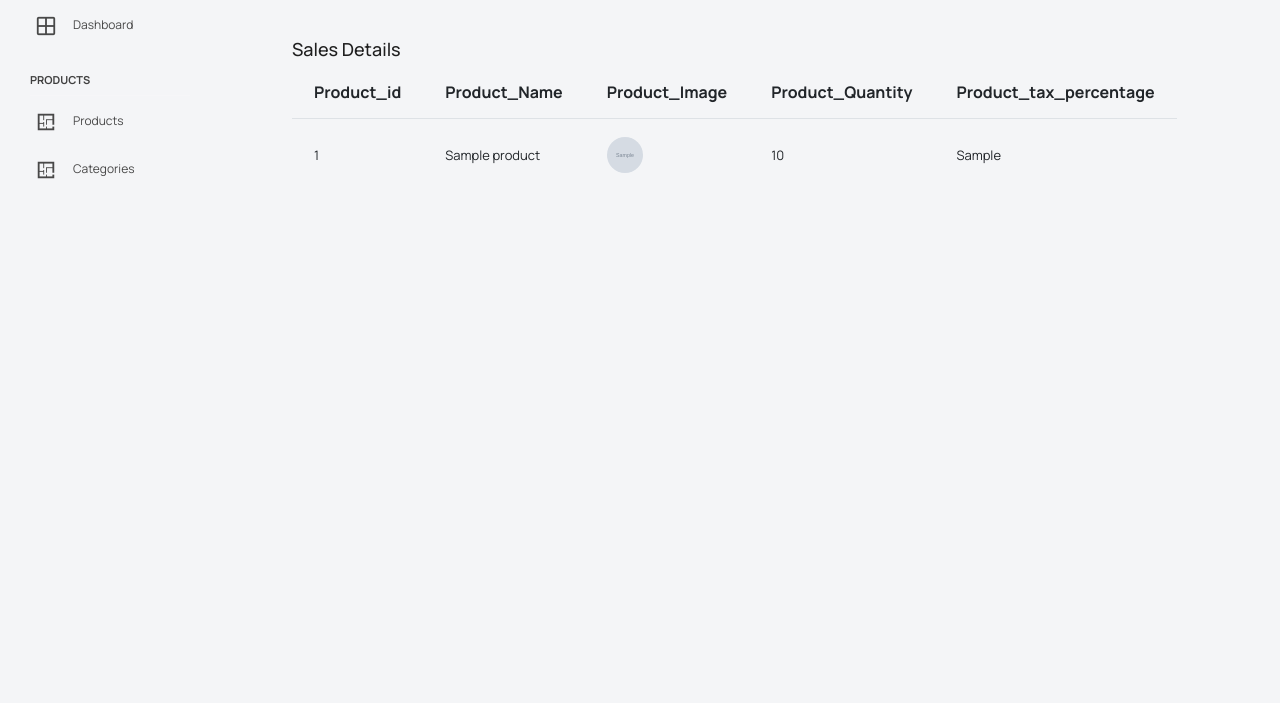
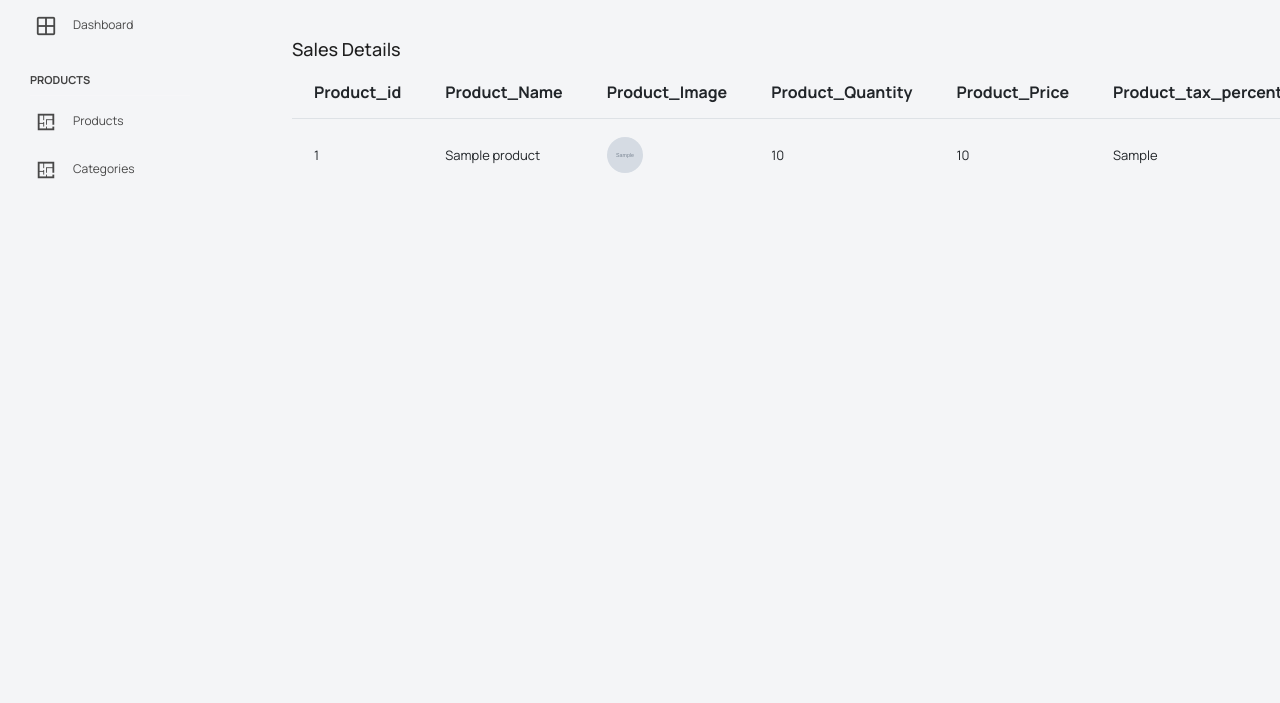
Before and after one commit to utsavsomaiya/point-of-sale, a PHP site: page /admin/sales_item.php?id=1 in a window 1280 px wide. Shown: the part 97-800 px from the top of the page. Run offline with PHP 8.4, Linux system fonts and the light colour scheme; the visitor is signed in with stand-in values (Sample User, id 1); tables that the repository leaves empty or names only in its code hold one stand-in row (values such as "Sample post"); grey boxes marked "Sample" are stand-in pictures.

Commit message:
Using Join Query

```diff
--- a/admin/sales_item.php
+++ b/admin/sales_item.php
@@ -17,36 +17,25 @@ $salesId = $_GET['id'];
                                     <th>Product_Name</th>
                                     <th>Product_Image</th>
                                     <th>Product_Quantity</th>
+                                    <th>Product_Price</th>
                                     <th>Product_tax_percentage</th>
                                 </tr>
                             <?php
                                 require 'layout/db_connect.php';
-                                $fetch = $pdo->prepare('select * from sales_item where sales_id =:sales_id');
+                                $fetch = $pdo->prepare('SELECT sales_item.product_id, product.name, product.image, sales_item.product_quantity, sales_item.product_price, sales_item.product_tax_percentage FROM sales_item JOIN product ON sales_item.product_id = product.id AND sales_item.sales_id = :sales_id');
                                 $fetch->bindParam(':sales_id', $salesId);
                                 $fetch->execute();
                                 $result = $fetch->fetchAll();
-                                foreach ($result as $salesItem) {
-                                    if (!empty($salesItem)) {
+                                foreach ($result as $salesDetails) {
+                                    if (!empty($salesDetails)) {
                                         ?>
                                 <tr>
-                                    <td><?= $salesItem['product_id'] ?></td>
-                                    <?php
-                                        $fetch = $pdo->prepare('select name,image from product where id=:id');
-                                        $fetch->bindParam(':id', $salesItem['product_id']);
-                                        $fetch->execute();
-                                        $result = $fetch->fetchAll();
-                                        foreach ($result as $productItem) {
-                                            if (!empty($productItem)) {
-                                                ?>
-                                    <td><?= $productItem['name'] ?></td>
-                                    <td><img src="<?= '/admin/images/' . $productItem['image'] ?>"></td>
-                                    <?php
-                                            } else {
-                                                echo "No Record Found..";
-                                            }
-                                        } ?>
-                                    <td><?= $salesItem['product_quantity'] ?></td>
-                                    <td><?= $salesItem['product_tax_percentage'] ?></td>
+                                    <td><?= $salesDetails['product_id'] ?></td>
+                                    <td><?= $salesDetails['name'] ?></td>
+                                    <td><img src="<?= '/admin/images/' . $salesDetails['image'] ?>"></td>
+                                    <td><?= $salesDetails['product_quantity'] ?></td>
+                                    <td><?= $salesDetails['product_price'] ?></td>
+                                    <td><?= $salesDetails['product_tax_percentage'] ?></td>
                                 </tr>
                                 <?php
                                     } else {
```
